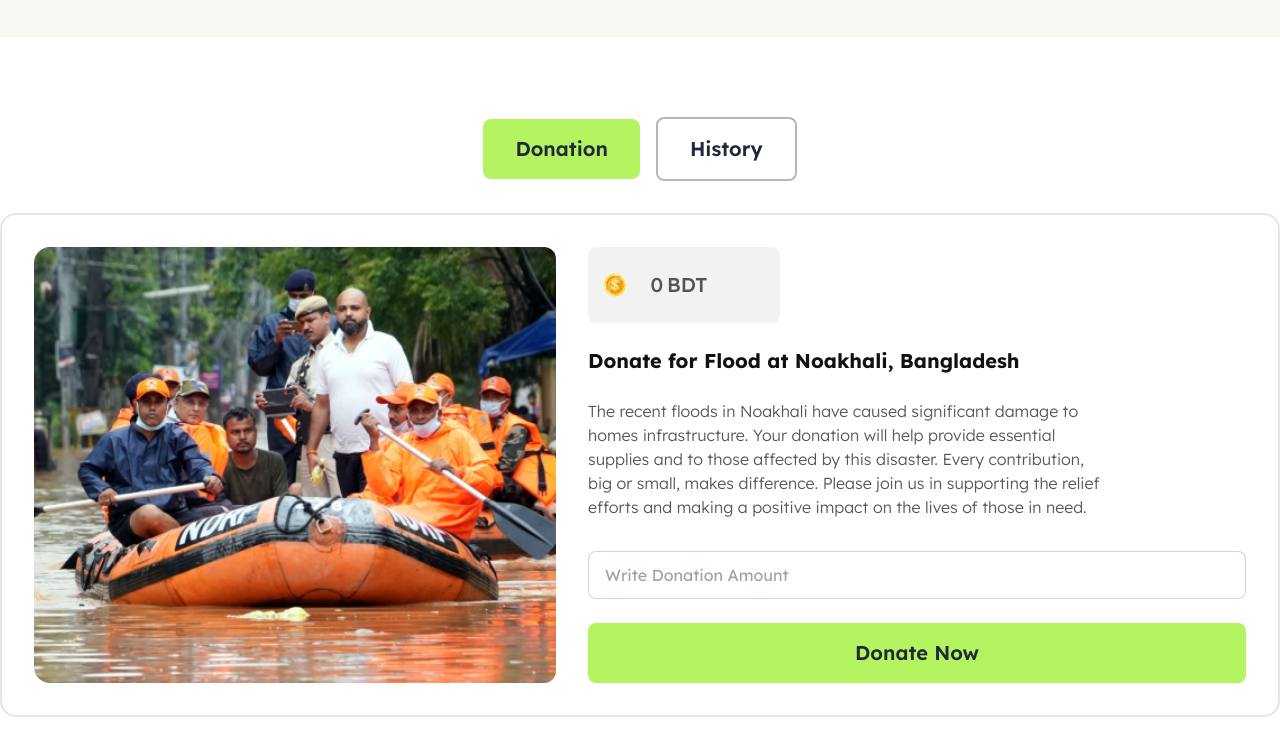
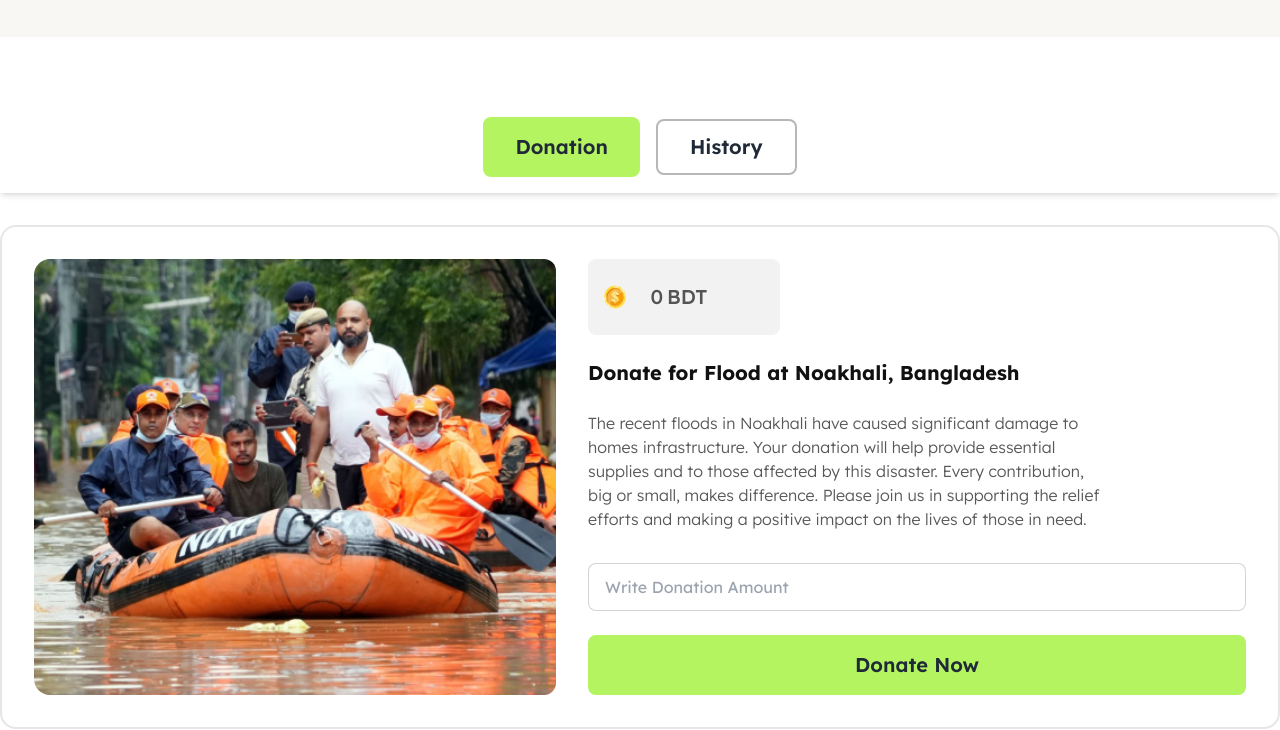
Before and after one commit to TajwarSadi0151/sadi-B10A5-assignment, a plain HTML site: page index.html in a window 1280 px wide. Shown: the part 76-806 px from the top of the page. Drawn offline with nearby package versions, Linux system fonts and the light colour scheme.

Commit message:
second push

```diff
--- a/index.html
+++ b/index.html
@@ -56,7 +56,8 @@
 
     <!-- navbar starts -->
 
-    <div class="bg-bg_gray w-full">
+    <div class="flex flex-col sticky top-0 shadow-md z-50 mb-8">
+      <div class="bg-bg_gray w-full" id="navbar-bg">
         <div class="navbar max-w-screen-xl mx-auto pb-10">
           <div class="navbar-start">
             <a class="px-2 py-3 text-xl text-primary lg:font-semibold bg-tertiary lg:py-3 lg:px-8 rounded-lg">Blog</a>
@@ -85,17 +86,14 @@
           </div>
         </div>
       </div>
-    <!--* navbar ends -->
-
-    <!--* features starts -->
-
-    <div class="mt-20 mb-8 flex justify-center items-center gap-4">
+      <div class="pt-20 pb-4 flex justify-center items-center gap-4" id="ad-color">
         <button class="px-8 text-xl bg-tertiary font-semibold py-4 rounded-lg">Donation</button>
         <button
-        class="px-8 text-xl font-semibold py-4 rounded-lg border-solid border-2 border-secondary_two">History</button>
+          class="px-8 text-xl font-semibold py-3 rounded-lg border-solid border-2 border-secondary_two">History</button>
+      </div>
     </div>
 
-    <!--* features ends -->
+    <!--* navbar ends -->
 
     <!--* 1st card starts -->
 
@@ -190,7 +188,12 @@
           </div>
         </div>
         <h3 class="text-xl text-primary font-bold pb-4">Aid for Injured in the Quota Movement</h3>
-        <p class="text-base font-light text-secondary max-w-lg mb-6">The recent Quota movement has resulted in numerous injuries and significant hardship for many individuals. Your support is crucial in providing medical assistance, rehabilitation, and necessary supplies to those affected. By contributing, you help ensure that injured individuals receive the care and support they need during this challenging time. Every donation plays a vital role in alleviating their suffering and aiding in their recovery. Please consider making a donation to support these brave individuals in their time of need.</p>
+        <p class="text-base font-light text-secondary max-w-lg mb-6">The recent Quota movement has resulted in numerous
+          injuries and significant hardship for many individuals. Your support is crucial in providing medical
+          assistance, rehabilitation, and necessary supplies to those affected. By contributing, you help ensure that
+          injured individuals receive the care and support they need during this challenging time. Every donation plays
+          a vital role in alleviating their suffering and aiding in their recovery. Please consider making a donation to
+          support these brave individuals in their time of need.</p>
 
         <!--* Donating money for quota starts -->
 
@@ -206,13 +209,14 @@
     </div>
 
     <!--* 3rd card ends -->
+  </main>
 
   <!-- footer starts -->
   <footer class="bg-bg_gray w-full h-36"></footer>
+
   <!-- footer ends -->
 
-
-  </main>
+  <script src="js/scrolled.js"></script>
   <script src="js/donateNoakhali.js"></script>
 </body>
 
--- /dev/null
+++ b/js/scrolled.js
@@ -0,0 +1,8 @@
+window.onscroll = function () {
+  let boxButton = document.getElementById('ad-color');
+  if (window.scrollY > 0) {
+    boxButton.classList.add("bg-slate-300", "bg-opacity-50");
+    } else {
+    boxButton.classList.remove("bg-slate-300", "bg-opacity-50");
+  }
+};
```
Lines whose indentation alone changed are shown as unchanged.
